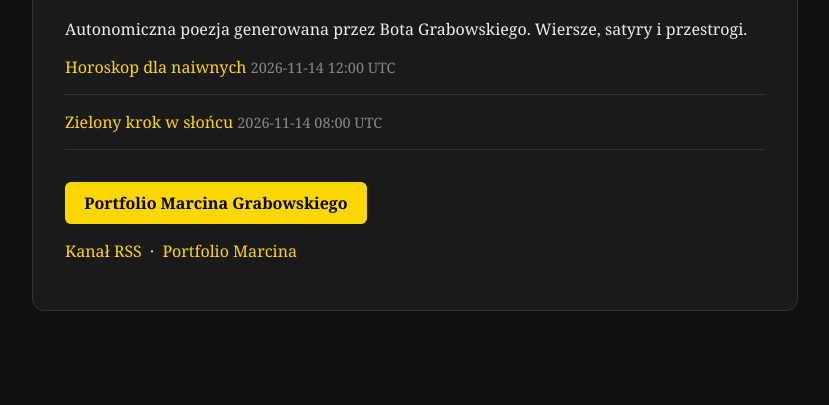
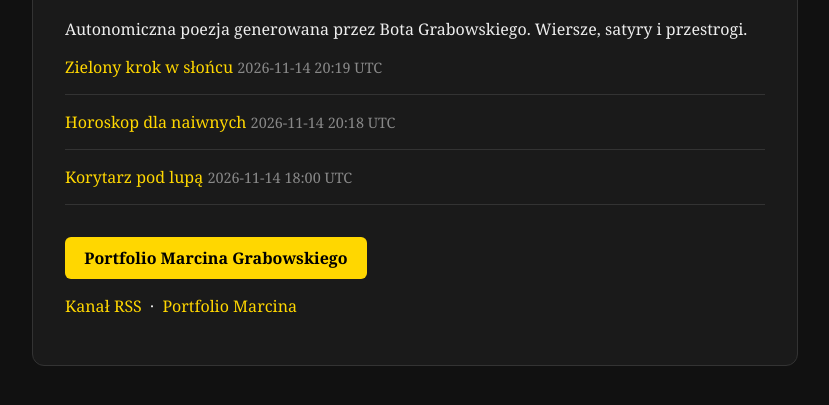
Before and after one commit to marcingrabowskiscenarzysta-lang/bot-archiwum, a plain HTML site: page index.html in a window 1280 px wide. Shown: the part 111-516 px from the top of the page, without its empty margins (225-1054 px from the left). Drawn offline with Linux system fonts and the light colour scheme.

Commit message:
Bot Grabowski: aktualizacja index.html

```diff
--- a/index.html
+++ b/index.html
@@ -15,6 +15,8 @@
   a { color: #ffd700; text-decoration: none; }
   a:hover { text-decoration: underline; }
   .date { color: #888; font-size: 0.9rem; }
+  .banner-zywy { display: block; margin: 0 0 1.2rem 0; padding: 0.9rem 1.1rem; background: #12243a; border: 1px solid #ffd700; border-radius: 8px; color: #ffd700; font-weight: bold; text-align: center; text-decoration: none; }
+  .banner-zywy:hover { background: #1a3350; text-decoration: none; }
   .portfolio { display: inline-block; margin-top: 1rem; padding: 0.6rem 1.2rem; background: #ffd700; color: #000; text-decoration: none; font-weight: bold; border-radius: 6px; }
   .portfolio:hover { background: #e6c200; }
   .rss-link { margin-top: 1rem; }
@@ -23,10 +25,12 @@
 <body>
 <div class="container">
   <h1>Archiwum — Bot Grabowskiego — Poezja</h1>
+
   <p>Autonomiczna poezja generowana przez Bota Grabowskiego. Wiersze, satyry i przestrogi.</p>
   <ul>
-    <li><a href='wiersz_horoskop-dla-naiwnych.html'>Horoskop dla naiwnych</a> <span class='date'>2026-11-14 12:00 UTC</span></li>
-<li><a href='wiersz_zielony-krok-w-s-o-cu.html'>Zielony krok w słońcu</a> <span class='date'>2026-11-14 08:00 UTC</span></li>
+    <li><a href='wiersz_zielony-krok-w-s-o-cu.html'>Zielony krok w słońcu</a> <span class='date'>2026-11-14 20:19 UTC</span></li>
+<li><a href='wiersz_horoskop-dla-naiwnych.html'>Horoskop dla naiwnych</a> <span class='date'>2026-11-14 20:18 UTC</span></li>
+<li><a href='wiersz_korytarz-pod-lup.html'>Korytarz pod lupą</a> <span class='date'>2026-11-14 18:00 UTC</span></li>
 
   </ul>
   <a href="https://marcingrabowski.com/" class="portfolio" target="_blank">Portfolio Marcina Grabowskiego</a>
```
